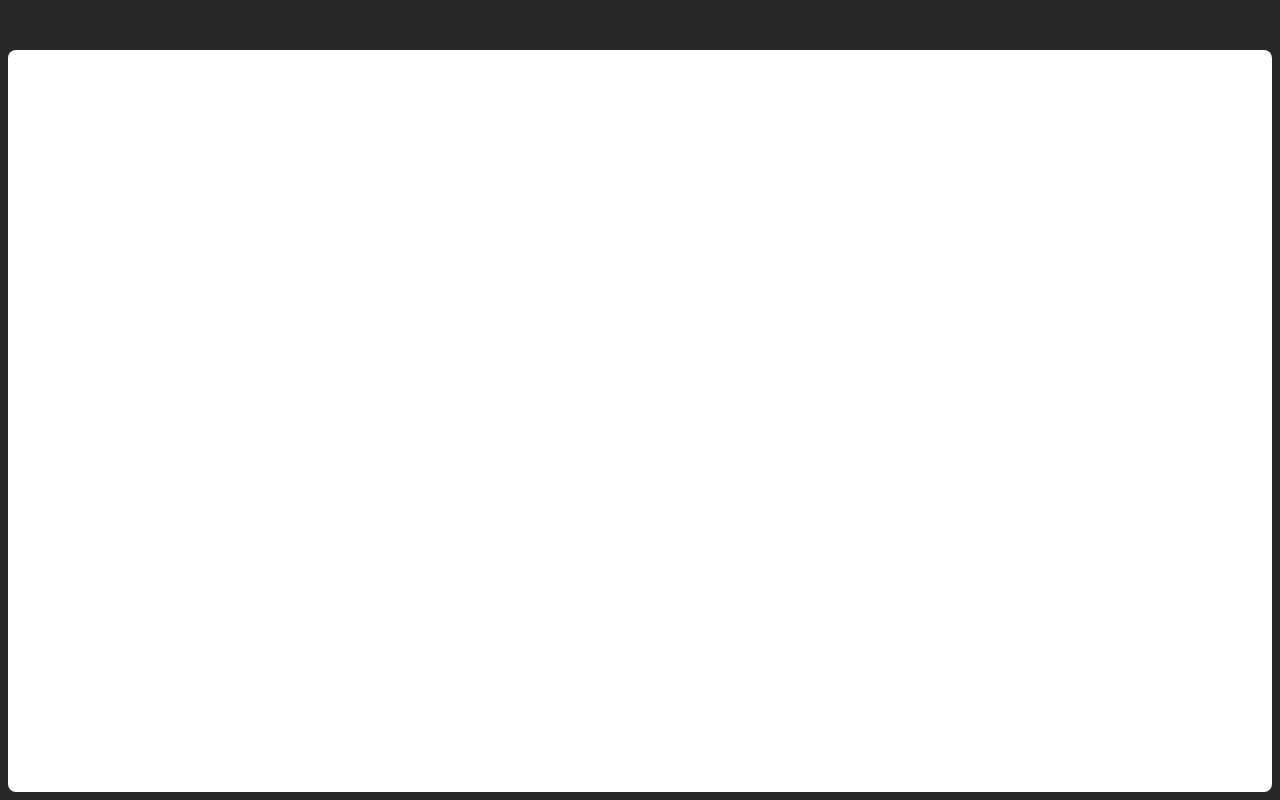
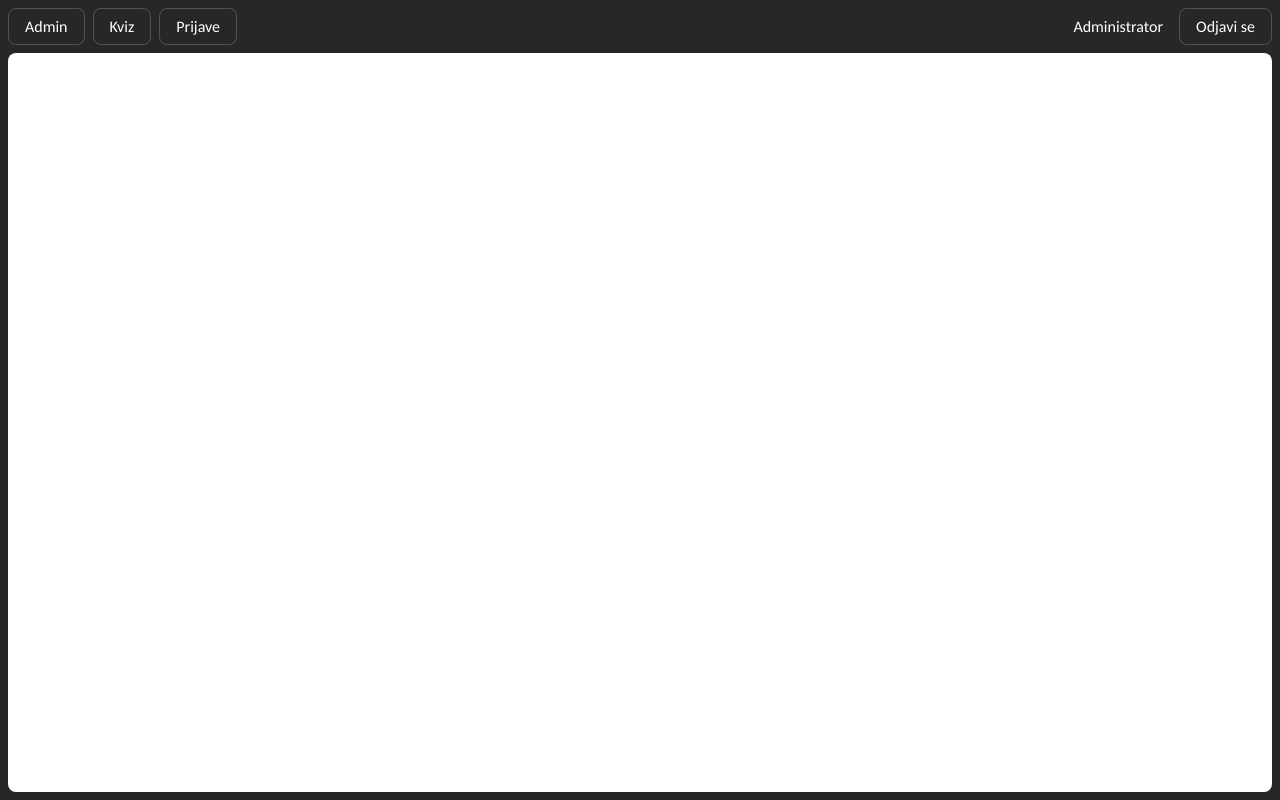
Before and after one commit to lovretomic/peta-kviz-app, a React (Vite) app: page /admin in a window 1280 px wide. Built offline with nearby package versions, Linux system fonts and the light colour scheme.

Commit message:
finished navigation

```diff
--- /dev/null
+++ b/src/components/AdminNavButton/AdminNavButton.module.scss
@@ -0,0 +1,20 @@
+.adminNavButton {
+  color: white;
+  font-size: 16px;
+  background: none;
+  box-sizing: border-box;
+  padding: 8px 16px;
+  border: 1px solid rgba(white, 0.2);
+  border-radius: 8px;
+  outline: none;
+  cursor: pointer;
+  transition: 100ms;
+
+  &:hover {
+    background: rgba(white, 0.1);
+  }
+
+  &:active {
+    background: rgba(white, 0.2);
+  }
+}
--- /dev/null
+++ b/src/components/AdminNavButton/AdminNavButton.tsx
@@ -0,0 +1,14 @@
+import c from "./AdminNavButton.module.scss";
+
+const AdminNavButton = ({
+  children,
+  ...handlers
+}: React.HTMLAttributes<HTMLButtonElement>) => {
+  return (
+    <button className={c.adminNavButton} {...handlers}>
+      {children}
+    </button>
+  );
+};
+
+export default AdminNavButton;
--- /dev/null
+++ b/src/components/AdminNavButton/index.ts
@@ -0,0 +1,3 @@
+import AdminNavButton from "./AdminNavButton";
+
+export default AdminNavButton;
--- a/src/router/AdminLayout/AdminLayout.module.scss
+++ b/src/router/AdminLayout/AdminLayout.module.scss
@@ -10,7 +10,22 @@
 
   .navigation {
     width: 100%;
-    height: 36px;
+    display: flex;
+    justify-content: space-between;
+
+    .left,
+    .right {
+      display: flex;
+      align-items: center;
+    }
+
+    .left {
+      gap: 8px;
+    }
+
+    .right {
+      gap: 16px;
+    }
   }
 
   .main {
--- a/src/router/AdminLayout/AdminLayout.tsx
+++ b/src/router/AdminLayout/AdminLayout.tsx
@@ -1,12 +1,20 @@
 import { Outlet } from "react-router-dom";
 import c from "./AdminLayout.module.scss";
+import AdminNavButton from "../../components/AdminNavButton";
 
 const AdminLayout = () => {
   return (
     <div className={c.adminLayout}>
       <nav className={c.navigation}>
-        <div className={c.left}></div>
-        <div className={c.right}></div>
+        <div className={c.left}>
+          <AdminNavButton>Admin</AdminNavButton>
+          <AdminNavButton>Kviz</AdminNavButton>
+          <AdminNavButton>Prijave</AdminNavButton>
+        </div>
+        <div className={c.right}>
+          <p>Administrator</p>
+          <AdminNavButton>Odjavi se</AdminNavButton>
+        </div>
       </nav>
       <main className={c.main}>
         <Outlet />
```
